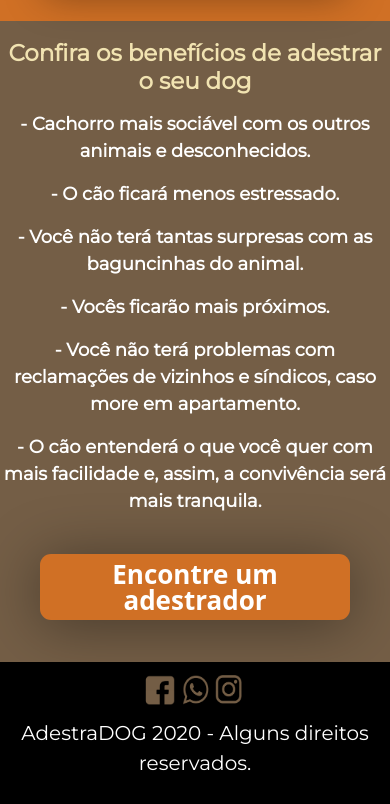
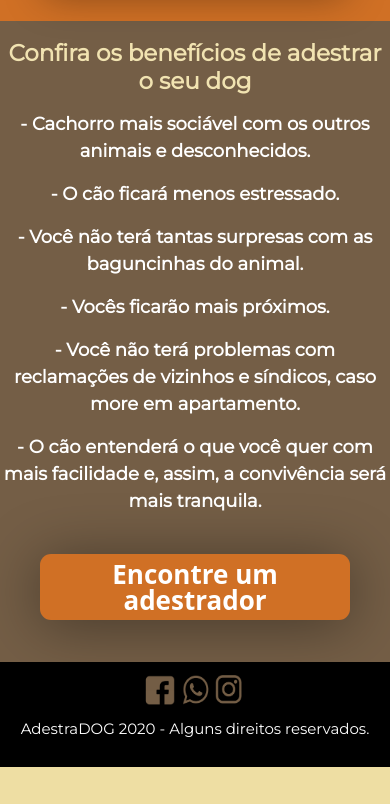
Before and after one commit to AntonioGSC/AdestraDOG, a plain HTML site: page sobre.html in a window 390 px wide. Shown: the part 1235-2039 px from the top of the page. After the commit the page ends 2002 px from the top, so only its background shows below. Drawn offline with Linux system fonts and the light colour scheme.

Commit message:
fixing footer

```diff
--- a/style/cadastro.css
+++ b/style/cadastro.css
@@ -365,6 +365,9 @@
                                                                     .card-text {
                                                                         font-size: 0.7em;
                                                                     }
+                                                                    footer{
+                                                                        font-size: 15px;
+                                                                    }
                                                                 }
 
                                                                 @media screen and (max-width:570px) {
--- a/style/index.css
+++ b/style/index.css
@@ -440,4 +440,7 @@ footer{
     .text-encontrar{
         font-size: 20px;
     }
+    footer{
+        font-size: 15px;
+    }
 }
--- a/style/sobre.css
+++ b/style/sobre.css
@@ -1,6 +1,9 @@
+*{
+    box-sizing: border-box;
+}
+
 body{
     font-family: 'Montserrat', sans-serif;
-    box-sizing: border-box;
     background-color: #eedea3;
 
 }
@@ -576,4 +579,7 @@ footer{
     .marrom{
         text-align: center;
     }
+    footer{
+        font-size: 15px;
+    }
 }
```
